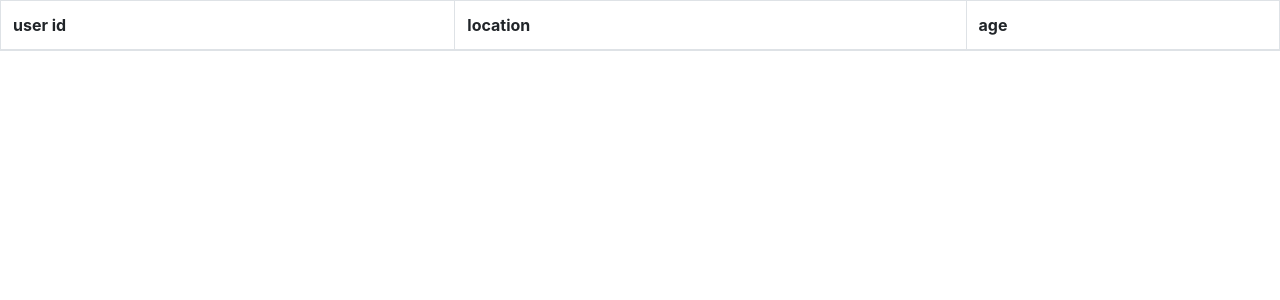
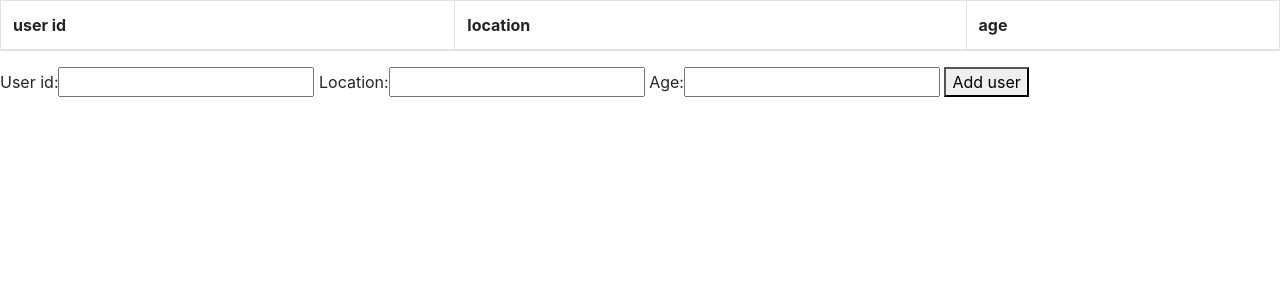
Before and after one commit to konkolorado/limited-recommender, a Django app: page /users/ in a window 1280 px wide. Shown: the part 56-356 px from the top of the page. Run offline with Django 3.2, Linux system fonts and the light colour scheme; lists and menus that the app fills with data are empty; some libraries are stand-ins or nearby versions.

Commit message:
Adds dummy button and form to listviews

```diff
--- a/recommendersystem/recommender/views.py
+++ b/recommendersystem/recommender/views.py
@@ -1,9 +1,11 @@
 from django.shortcuts import render
 from django.views import View
+from django.views.generic.edit import FormMixin
 from django.views.generic import ListView
 from django.urls import reverse
 
 from bookcrossing.models import Book, User, Rating
+from bookcrossing.forms import BookForm, UserForm, RatingForm
 from recommender.models import Similarity
 
 PAGE_ITEMS = 10
@@ -22,8 +24,9 @@ class IndexView(View):
                                'similarity_url': reverse('similarity-list')})
 
 
-class UserListView(ListView):
+class UserListView(FormMixin, ListView):
     model = User
+    form_class = UserForm
     paginate_by = PAGE_ITEMS
     # Default: object_list
     context_object_name = 'users'
@@ -31,15 +34,17 @@ class UserListView(ListView):
     template_name = 'user_list.html'
 
 
-class ItemListView(ListView):
+class ItemListView(FormMixin, ListView):
     model = Book
+    form_class = BookForm
     paginate_by = PAGE_ITEMS
     context_object_name = 'items'
     template_name = 'item_list.html'
 
 
-class RatingListView(ListView):
+class RatingListView(FormMixin, ListView):
     model = Rating
+    form_class = RatingForm
     paginate_by = PAGE_ITEMS
     context_object_name = 'ratings'
     template_name = 'rating_list.html'
--- a/recommendersystem/templates/item_list.html
+++ b/recommendersystem/templates/item_list.html
@@ -29,4 +29,7 @@
 
 {% include "pagination.html" %}
 
+{{ form }}
+<button onclick="window.location.href = '/api/items';">Add item</button>
+
 {% endblock content %}
--- a/recommendersystem/templates/rating_list.html
+++ b/recommendersystem/templates/rating_list.html
@@ -31,4 +31,7 @@
 
 {% include "pagination.html" %}
 
+{{ form }}
+<button onclick="window.location.href = '/api/ratings';">Submit rating</button>
+
 {% endblock content %}
--- a/recommendersystem/templates/similarity_list.html
+++ b/recommendersystem/templates/similarity_list.html
@@ -27,4 +27,6 @@
 
 {% include "pagination.html" %}
 
+<button onclick="window.location.href = '/api/items';">Re-compute similarities</button>
+
 {% endblock content %}
--- a/recommendersystem/templates/user_list.html
+++ b/recommendersystem/templates/user_list.html
@@ -23,4 +23,7 @@
 
 {% include "pagination.html" %}
 
+{{ form }}
+<button onclick="window.location.href = '/api/users';">Add user</button>
+
 {% endblock content %}
```
